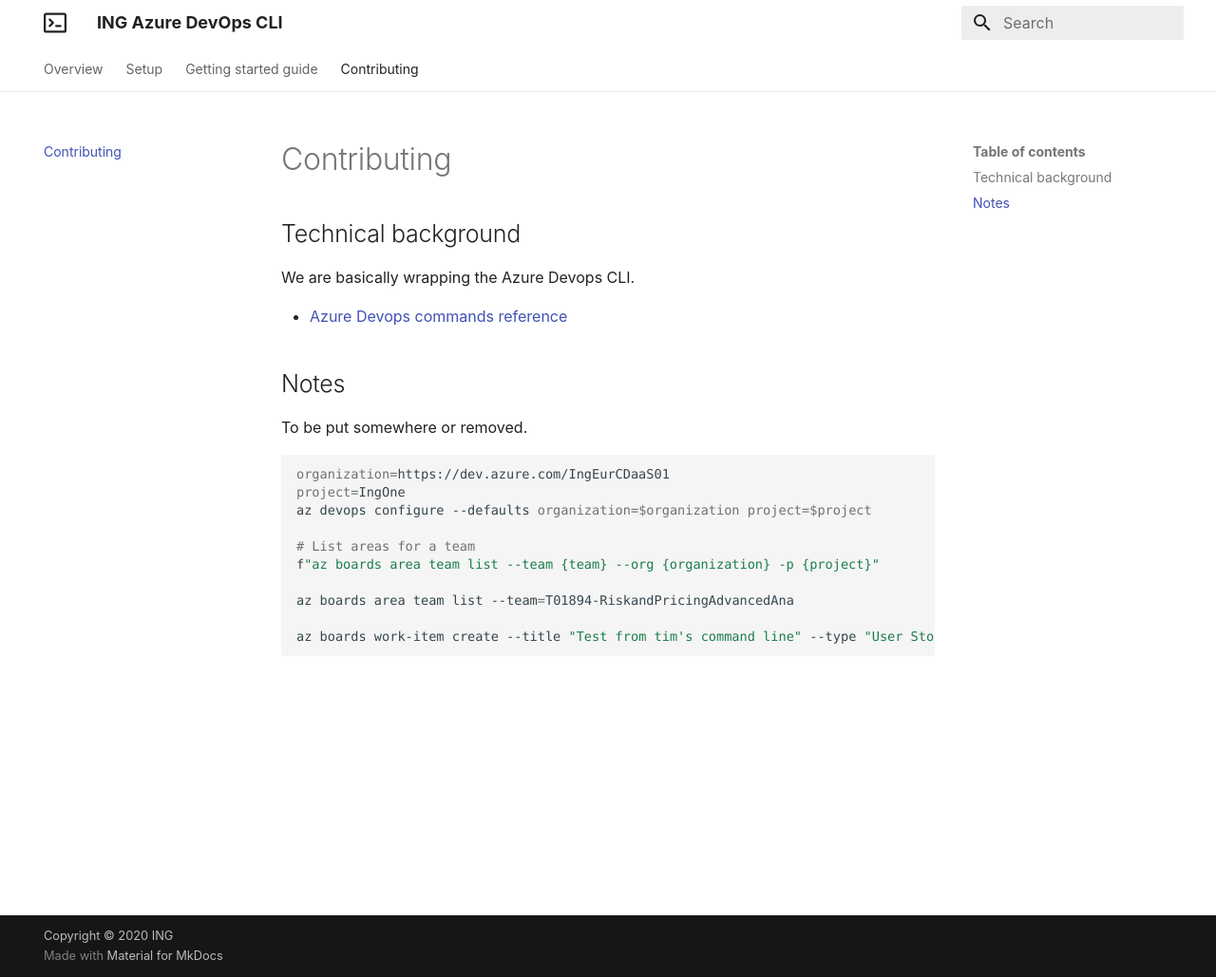
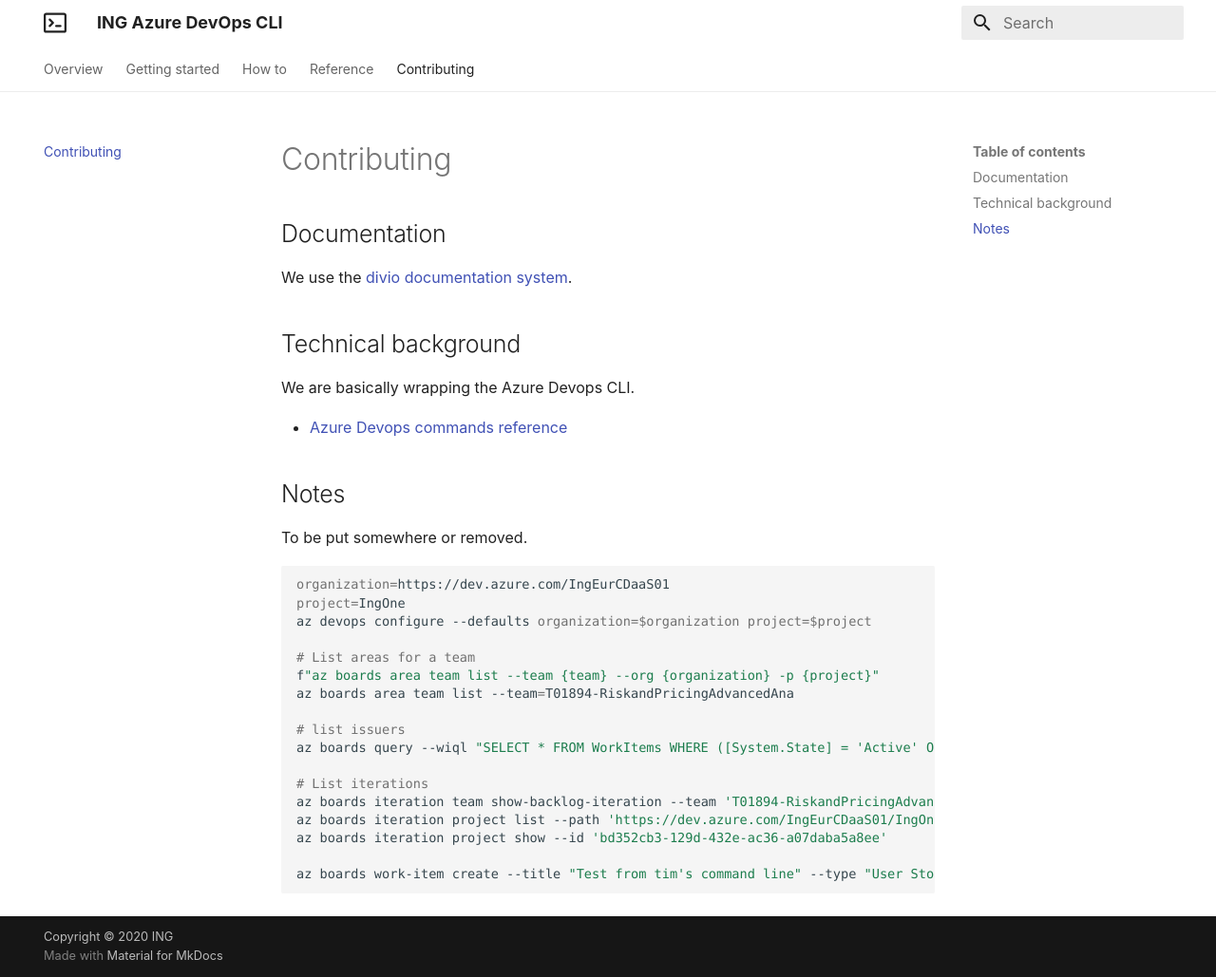
Before and after one commit to ing-bank/doing-cli, an MkDocs documentation site: the page built from docs/contributing.md, in a window 1280 px wide and 1029 px high. Shown: the whole window at 95% size. Built offline with MkDocs 1.6.1 and Material for MkDocs 9.7.7, drawn with Linux system fonts in a browser that asks for light colours.

Commit message:
Update docs using divio documentation system

````diff
--- /dev/null
+++ b/CONTRIBUTING.md
@@ -0,0 +1,36 @@
+# Contributing
+
+## Documentation
+
+We use the [divio documentation system](https://documentation.divio.com/).
+
+## Technical background
+
+We are basically wrapping the Azure Devops CLI.
+
+- [Azure Devops commands reference](https://docs.microsoft.com/en-us/cli/azure/ext/azure-devops/?view=azure-cli-latest&viewFallbackFrom=azure-devops)
+
+
+## Notes
+
+To be put somewhere or removed.
+
+```bash
+organization=https://dev.azure.com/IngEurCDaaS01
+project=IngOne
+az devops configure --defaults organization=$organization project=$project
+
+# List areas for a team
+f"az boards area team list --team {team} --org {organization} -p {project}"
+az boards area team list --team=T01894-RiskandPricingAdvancedAna
+
+# list issuers
+az boards query --wiql "SELECT * FROM WorkItems WHERE ([System.State] = 'Active' OR [System.State] = 'New') AND [System.IterationPath] = 'IngOne\T01894-RiskandPricingAdvancedAna\taco_sprint6' AND [System.AreaPath] = 'IngOne\P01908-Default\taco'"
+
+# List iterations
+az boards iteration team show-backlog-iteration --team 'T01894-RiskandPricingAdvancedAna'
+az boards iteration project list --path 'https://dev.azure.com/IngEurCDaaS01/IngOne/P01908-Default/taco_sprint5'
+az boards iteration project show --id 'bd352cb3-129d-432e-ac36-a07daba5a8ee'
+
+az boards work-item create --title "Test from tim's command line" --type "User Story" --area "IngOne\P01908-Default\example_repo"
+```
--- a/docs/contributing.md
+++ b/docs/contributing.md
@@ -1,25 +1 @@
-# Contributing
-
-## Technical background
-
-We are basically wrapping the Azure Devops CLI.
-
-- [Azure Devops commands reference](https://docs.microsoft.com/en-us/cli/azure/ext/azure-devops/?view=azure-cli-latest&viewFallbackFrom=azure-devops)
-
-
-## Notes
-
-To be put somewhere or removed.
-
-```bash
-organization=https://dev.azure.com/IngEurCDaaS01
-project=IngOne
-az devops configure --defaults organization=$organization project=$project
-
-# List areas for a team
-f"az boards area team list --team {team} --org {organization} -p {project}"
-
-az boards area team list --team=T01894-RiskandPricingAdvancedAna
-
-az boards work-item create --title "Test from tim's command line" --type "User Story" --area "IngOne\P01908-Default\example_repo"
-```
+--8<-- "CONTRIBUTING.md"
--- a/mkdocs.yml
+++ b/mkdocs.yml
@@ -18,16 +18,22 @@
 
 nav:
   - index.md
-  - setup.md
-  - getting_started.md
+  - Getting started:
+    - get_started/install.md
+    - get_started/setup_auth.md
+    - get_started/setup_project.md
+  - How to:
+    - howto/getting_started.md
+  - Reference:
+    - reference/reference.md
   - contributing.md
-
 
 
 markdown_extensions:
     - admonition
     - pymdownx.highlight
     - pymdownx.inlinehilite
+    - pymdownx.snippets
     - pymdownx.superfences
     - pymdownx.details
     - pymdownx.tabbed
````
Also changed, not shown: docs/discussion/discussion.md (added, +6 -0 lines), docs/get_started/install.md (added, +23 -0 lines), docs/get_started/setup_auth.md (added, +26 -0 lines), docs/get_started/setup_project.md (added, +42 -0 lines), docs/howto/getting_started.md (renamed from docs/getting_started.md, +3 -9 lines), docs/index.md (+8 -2 lines), docs/reference/reference.md (added, +7 -0 lines), docs/setup.md (deleted, +0 -86 lines), docs/howto/troubleshooting.md (renamed from docs/troubleshooting.md).
